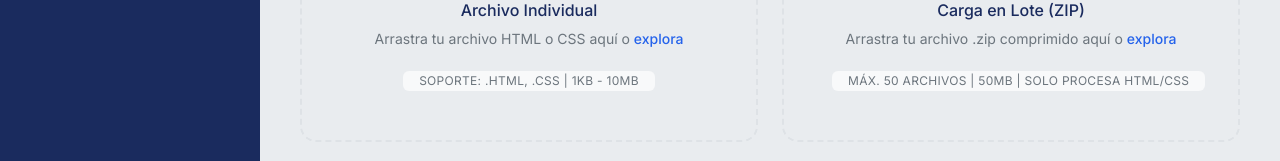
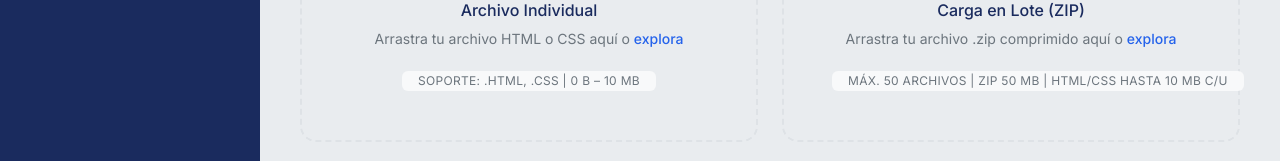
Before and after one commit to AlexReyes03/opticode-repository, a React (Vite) app in the folder opticode_frontend/: page /projects/1/upload in a window 1280 px wide. Shown: the part 260-421 px from the top of the page. Built offline with nearby package versions, Linux system fonts and the light colour scheme; no server answers; sample sign-in values are in the browser's storage.

Commit message:
[FEAT] Textos de límites en la vista de carga (individual y ZIP)

```diff
--- a/opticode_frontend/src/features/clients/views/FileUpload.jsx
+++ b/opticode_frontend/src/features/clients/views/FileUpload.jsx
@@ -40,7 +40,7 @@ const FileUpload = () => {
             variant="individual"
             title="Archivo Individual"
             description="Arrastra tu archivo HTML o CSS aquí o"
-            constraints="Soporte: .html, .css | 1KB - 10MB"
+            constraints="Soporte: .html, .css | 0 B – 10 MB"
             onFile={handleFile}
           />
         </div>
@@ -49,7 +49,7 @@ const FileUpload = () => {
             variant="batch"
             title="Carga en Lote (ZIP)"
             description="Arrastra tu archivo .zip comprimido aquí o"
-            constraints="Máx. 50 archivos | 50MB | Solo procesa HTML/CSS"
+            constraints="Máx. 50 archivos | ZIP 50 MB | HTML/CSS hasta 10 MB c/u"
             onFile={handleFile}
           />
         </div>
```
